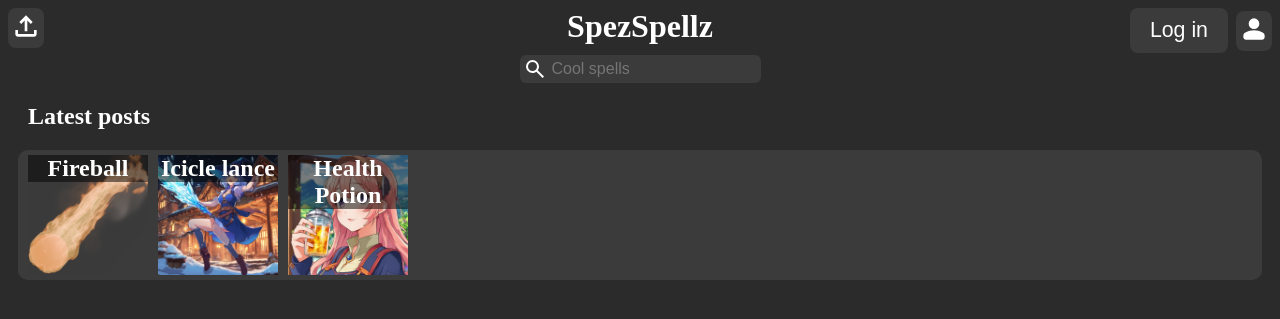
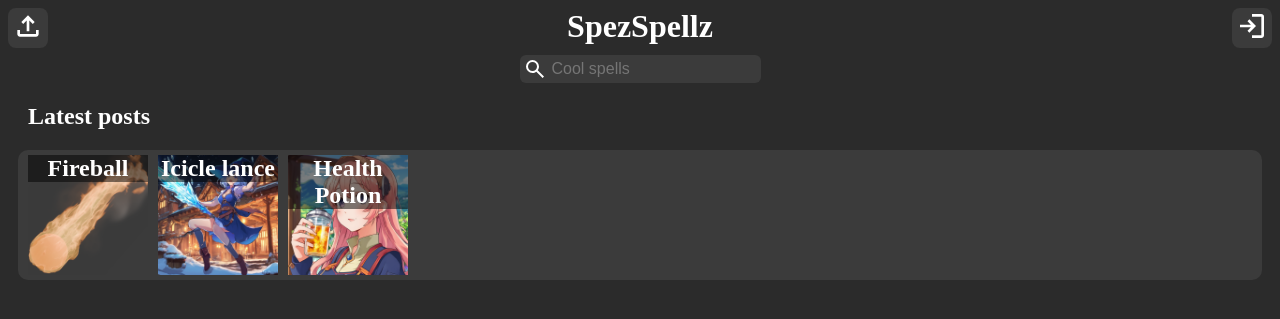
Before and after one commit to SpezSpellz/SpezSpellz, a Django app: page / in a window 1280 px wide. Shown: the top 319 px of the page. Run offline with Django 5.2, Linux system fonts and the light colour scheme; data comes from the database, SQL or seed files in the repository; some libraries are stand-ins or nearby versions.

Commit message:
Added navigation buttons in base.html template

```diff
--- a/assets/base.css
+++ b/assets/base.css
@@ -5,9 +5,12 @@ h1, h2, li, a {
     color: #FFFFFF;
 }
 .btn-like {
+    color: #FFF;
+    border-style: none;
     border-radius: 8px;
     background-color: #3B3B3B;
     margin: auto;
+    cursor: pointer;
     display: inline-block;
     padding: 2px;
     transition: background-color 0.1s ease;
@@ -20,3 +23,36 @@ h1, h2, li, a {
 .btn-like:active {
     background-color: #5B5B5B;
 }
+
+.left-top-btns {
+    display: flex;
+    position: absolute;
+    top: 8px;
+    left: 0;
+    flex-direction: row;
+}
+
+.right-top-btns {
+    display: flex;
+    position: absolute;
+    top: 8px;
+    right: 0;
+    flex-direction: row;
+}
+
+.left-top-btn {
+    margin-left: 8px;
+    width: 36px;
+    height: 36px;
+}
+
+.right-top-btn {
+    margin-right: 8px;
+    width: 36px;
+    height: 36px;
+}
+
+.left-top-btn > img, .right-top-btn > img {
+    display: block;
+    margin: auto;
+}
--- a/templates/base.html
+++ b/templates/base.html
@@ -16,7 +16,37 @@
         {% endfor %}
     </ul>
 {% endif %}
-
-{% block Content %}
+{% block BeforeBody %}
+{% endblock %}
+<body>
+{% block Body %}
+{% endblock %}
+    <div class="left-top-btns">
+        {% if request.resolver_match.url_name != 'home' %}
+        <a href="{% url 'spezspellz:home' %} " class="btn-like left-top-btn">
+            <img width="32" src="/assets/home.svg"/>
+        </a>
+        {% endif %}
+        <a href="{% url 'spezspellz:upload' %}" class="btn-like left-top-btn">
+            <img width="32" src="/assets/upload.svg"/>
+        </a>
+    </div>
+    <div class="right-top-btns">
+        {% if request.resolver_match.url_name == 'profile' %}
+        <a href="{% url 'spezspellz:usersettings' %}" class="btn-like right-top-btn"><img width="32" src="/assets/cog.svg"/></a>
+        <form action="{% url 'logout' %}?next={% url 'spezspellz:home' %}" method="POST"></form>
+            {% csrf_token %}
+            <input type="image" alt="Logout" name="submit" width="32" class="btn-like right-top-btn" src="/assets/logout.svg"/>
+        </form>
+        {% else %}
+        {% if user.is_authenticated %}
+        <a href="{% url 'spezspellz:profile' %}" class="btn-like right-top-btn"><img width="32" src="/assets/profile.svg"/></a>
+        {% elif request.resolver_match.url_name != 'login' %}
+        <a href="{% url 'login' %}?next={% url 'spezspellz:home' %}" class="btn-like right-top-btn"><img width="32" src="/assets/login.svg"/></a>
+        {% endif %}
+        {% endif %}
+    </div>
+</body>
+{% block AfterBody %}
 {% endblock %}
 </html>
--- a/templates/index.html
+++ b/templates/index.html
@@ -1,8 +1,9 @@
 {% extends 'base.html' %}
 {% block Title %}Home - SpezSpellz{% endblock %}
-{% block Content %}
+{% block BeforeBody %}
 <link rel="stylesheet" href="/assets/index.css">
-<body>
+{% endblock %}
+{% block Body %}
 <h1 class="sp-title">SpezSpellz</h1>
 <input class="search-bar" placeholder="Cool spells" type="text"/>
 <h2 style="padding-left: 20px;">Latest posts</h2>
@@ -14,17 +15,4 @@
     </div></a>
     {% endfor %}
 </div>
-    <a href="{% url 'spezspellz:upload' %}" class="btn-like" style="position: absolute;top: 8px;left: 8px;"><img width="32" src="/assets/upload.svg"/></a>
-    <div style="display: flex;position: absolute;top: 8px;right: 0;flex-direction: row;">
-        {% if user.is_authenticated %}
-        <form action="{% url 'logout' %}?next={% url 'spezspellz:home' %}" method="POST">
-            {% csrf_token %}
-            <input type="image" alt="Logout" name="submit" width="32" class="btn-like" style="margin-right: 8px;padding: 5px 20px;" src="/assets/logout.svg"/>
-        </form>
-        {% else %}
-        <a href="{% url 'login' %}?next={% url 'spezspellz:home' %}"><button class="btn-like" style="margin-right: 8px;font-size: 16pt; color: white; padding: 10px 20px;border-style: none;cursor: pointer;">Log in</button></a>
-        {% endif %}
-        <a href="{% url 'spezspellz:profile' %}" class="btn-like" style="margin-right: 8px;"><img width="32" src="/assets/profile.svg"/></a>
-    </div>
-</body>
 {% endblock %}
--- a/templates/profile.html
+++ b/templates/profile.html
@@ -1,9 +1,10 @@
 {% extends "base.html" %}
 {% block Title %}Profile - {{ user.username }}{% endblock %}
 
-{% block Content %}
-<body>
+{% block BeforeBody %}
 <link rel="stylesheet" href="/assets/profile.css">
+{% endblock %}
+{% block Body %}
 <h1>Profile of {{ user.username }}</h1>
 
 <h2>Your Spells</h2>
@@ -61,5 +62,4 @@
       })
   }
 </script>
-</body>
 {% endblock %}
```
Also changed, not shown: templates/registration/base.html (+8 -3 lines), templates/spell.html (+3 -6 lines), templates/upload.html (+3 -4 lines), templates/user_settings.html (+7 -3 lines), assets/cog.svg (added), assets/login.svg (added). Lines whose indentation alone changed are shown as unchanged.
